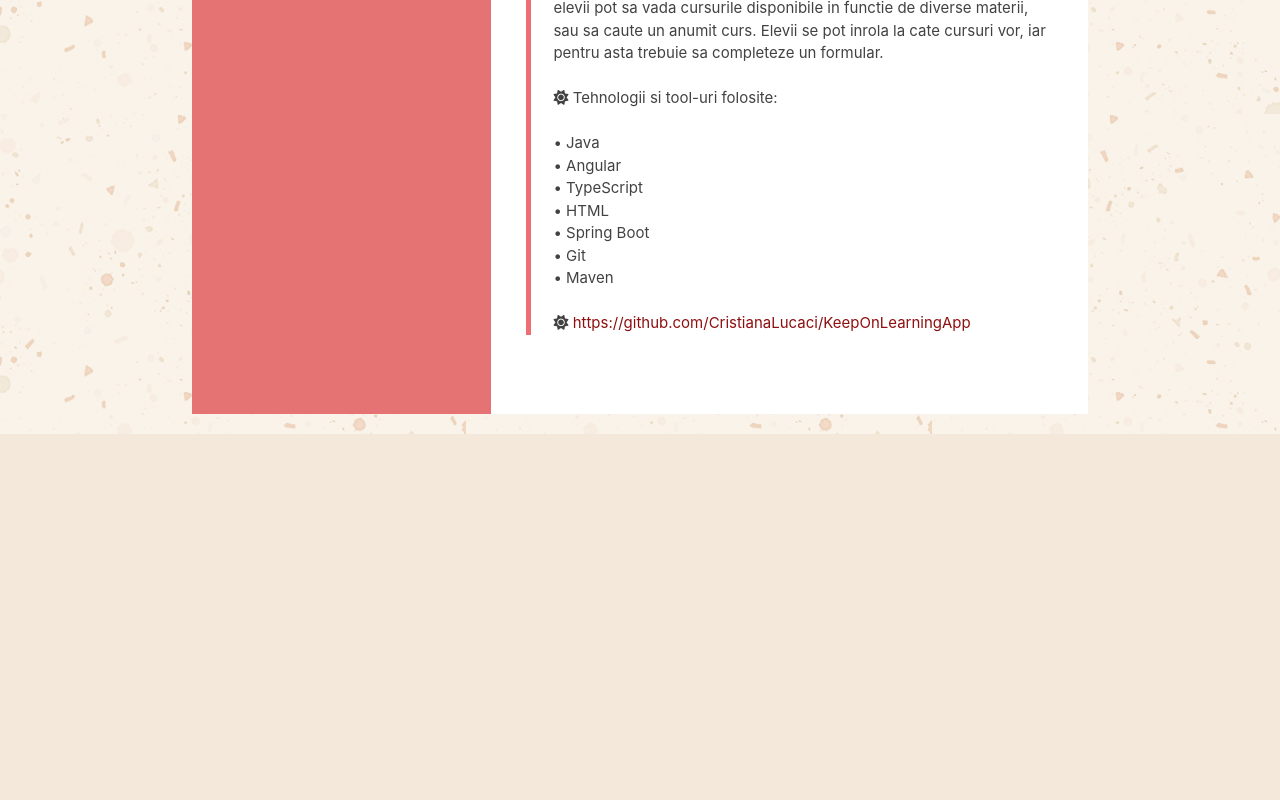
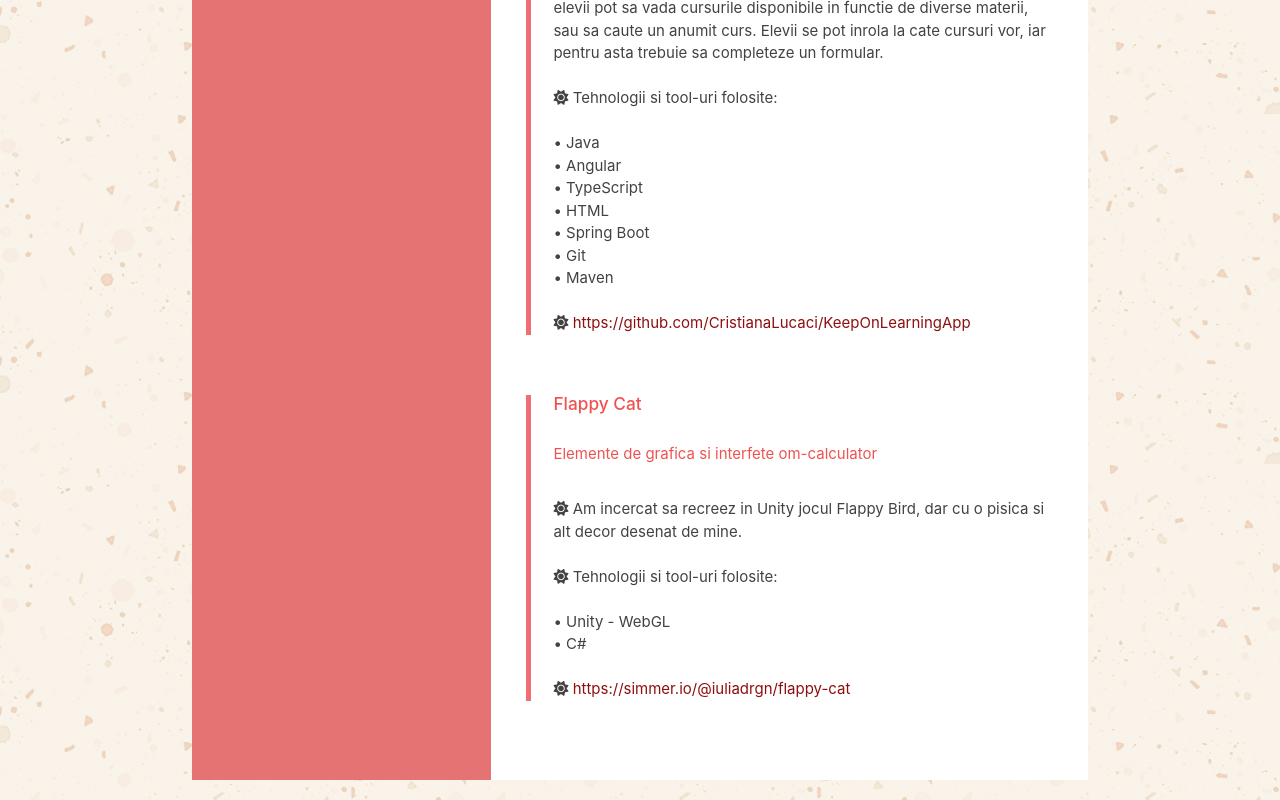
Before and after one commit to iuliadrgn/react-cv, a React (Create React App) app: page / in a window 1280 px wide. Shown: the part 2336-3136 px from the top of the page. Before the commit the page ends 2770 px from the top, so only its background shows below. Built offline with nearby package versions, Linux system fonts and the light colour scheme.

Commit message:
added one project

```diff
--- a/src/App.js
+++ b/src/App.js
@@ -10,6 +10,7 @@ function App() {
     <div className="wrap-content">
     <div className="container">
       <Router>
+
         <Route exact path="/" component={Home}/>
 
 
--- a/src/components/pages/Header.js
+++ b/src/components/pages/Header.js
@@ -1,12 +1,13 @@
 import React, {Component} from 'react';
 import 'bootstrap/dist/css/bootstrap.min.css';
+import {Navbar} from "react-bootstrap";
 
 class Header extends Component {
     render() {
         return (
-            <div>
+           <Navbar bg="light" expand="lg" sticky='top' className='header'>
 
-            </div>
+           </Navbar>
         );
     }
 }
--- a/src/components/pages/projects/Projects.js
+++ b/src/components/pages/projects/Projects.js
@@ -88,6 +88,36 @@ class Projects extends Component {
                         </blockquote>
                     </div>
                 </div>
+
+                        <div className="row mt">
+                            <div className="col s12">
+                                <blockquote className="content-right">
+                                    <h6 className="no-pad mt-bottom red-text text-lighten-1">
+                                        <strong>Flappy Cat</strong>
+                                    </h6>
+                                    <br/>
+                                    <h7 className="red-text text-lighten-1">
+                                        <span>Elemente de grafica si interfete om-calculator</span>
+                                    </h7>
+
+
+                                    <p className=" grey-text text-darken-3 pt">
+                                        <br/>
+
+                                        <i className="fas fa-sun"></i> Am incercat sa recreez in Unity jocul Flappy Bird, dar cu o pisica si alt decor desenat de mine.
+                                        <br/>
+                                        <br/>
+                                        <i className="fas fa-sun"></i> Tehnologii si tool-uri folosite: <br/>
+                                        <br/> • Unity - WebGL
+                                        <br/> • C#
+                                        <br/>
+                                        <br/>
+                                        <i className="fas fa-sun"></i> <a href="https://simmer.io/@iuliadrgn/flappy-cat">https://simmer.io/@iuliadrgn/flappy-cat</a> <br/>
+                                    </p>
+                                </blockquote>
+                            </div>
+                        </div>
+
                     </div>
                 </div>
 
```
